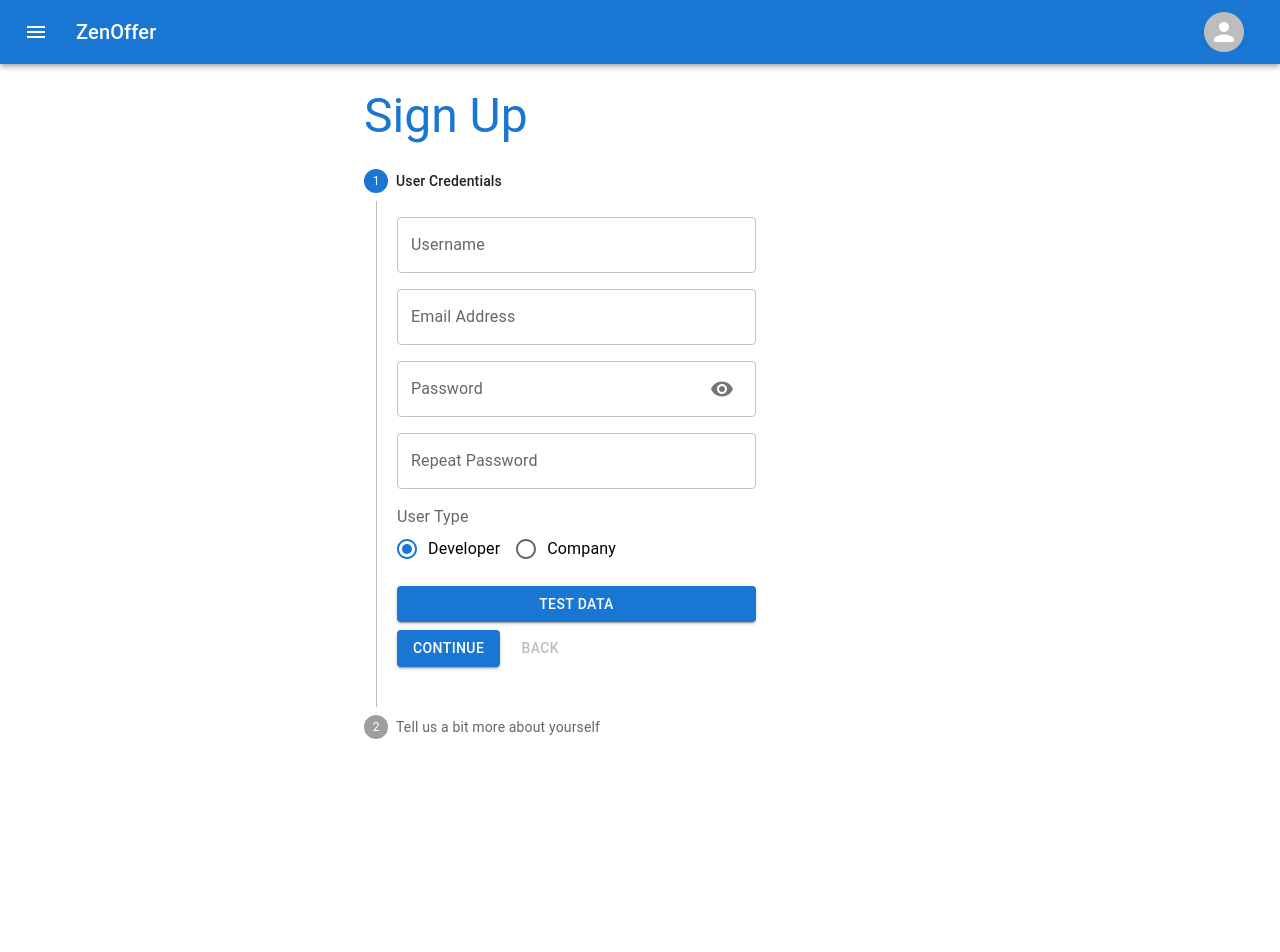
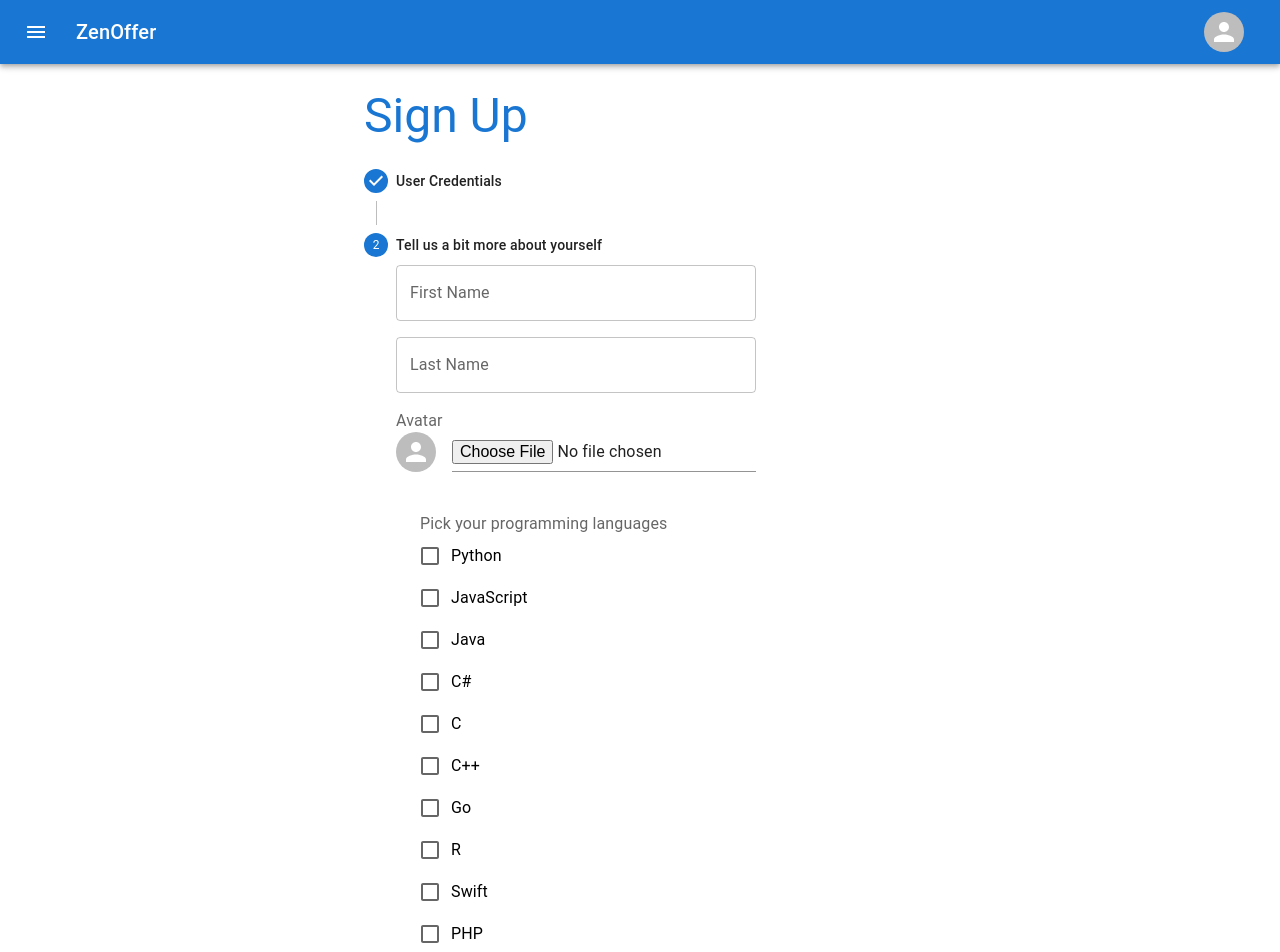
Before and after one commit to jmouton19/python-rest, a React (Create React App) app in the folder client/: page /signup in a window 1280 px wide. Shown: the top 952 px of the page. Before the commit the page ends 800 px from the top, so only its background shows below. Built offline with nearby package versions, Linux system fonts and the light colour scheme.

Commit message:
Added programming languages to sign up page

```diff
--- a/client/src/pages/SignUp/SignUp.js
+++ b/client/src/pages/SignUp/SignUp.js
@@ -1,4 +1,4 @@
-import React, { useState } from "react";
+import React, { useState, useEffect } from "react";
 import Box from "@mui/material/Box";
 import FormControl from "@mui/material/FormControl";
 import Container from "@mui/material/Container";
@@ -13,6 +13,8 @@ import VisibilityOff from "@mui/icons-material/VisibilityOff";
 import RadioGroup from "@mui/material/RadioGroup";
 import FormControlLabel from "@mui/material/FormControlLabel";
 import FormLabel from "@mui/material/FormLabel";
+import FormGroup from "@mui/material/FormGroup";
+import Checkbox from "@mui/material/Checkbox";
 import Radio from "@mui/material/Radio";
 import Button from "@mui/material/Button";
 import Stepper from "@mui/material/Stepper";
@@ -23,8 +25,26 @@ import FormHelperText from "@mui/material/FormHelperText";
 import axios from "axios";
 import AvatarPicker from "./AvatarPicker";
 
+const languageList = [
+	"Python",
+	"JavaScript",
+	"Java",
+	"C#",
+	"C",
+	"C++",
+	"Go",
+	"R",
+	"Swift",
+	"PHP",
+];
+
+const languagesInitialState = languageList.map((language) => ({
+	name: language,
+	checked: false,
+}));
+
 function SignUp() {
-	const [activeStep, setActiveStep] = React.useState(0);
+	const [activeStep, setActiveStep] = React.useState(1);
 
 	const [username, setUsername] = useState("");
 	const [email, setEmail] = useState("");
@@ -33,8 +53,10 @@ function SignUp() {
 	const [showPassword, setShowPassword] = useState(false);
 	const [userType, setUserType] = useState("developer");
 	const [avatarUrl, setAvatarUrl] = useState(null);
+	const [languages, setLanguages] = useState(languagesInitialState);
+	const [selectedLanguages, setSelectedLanguages] = useState([]);
 
-	console.log({ username, email, password, userType, avatarUrl });
+	console.log({ username, email, password, userType, avatarUrl, selectedLanguages });
 
 	function toggleShowPassword() {
 		setShowPassword(!showPassword);
@@ -52,6 +74,37 @@ function SignUp() {
 				}
 			});
 	}
+
+	function toggleLanguageChecked(languageName) {
+		// looks through the language state, which is a list
+		// when it finds a match based on the language name it will toggle the checked variable
+		// then saves this as new react state
+
+		const newState = languages.map((language) => {
+			if (language.name.localeCompare(languageName) == 0) {
+				return {
+					...language,
+					checked: !language.checked,
+				};
+			}
+			return language;
+		});
+		setLanguages(newState);
+	}
+
+	useEffect(() => {
+
+
+		const newSelectedLanguage = languages.reduce((previousValue, language) => {
+			if (language.checked){
+				previousValue.push(language.name);
+			}
+			return previousValue;
+		},[]);
+
+		setSelectedLanguages(newSelectedLanguage);
+
+	}, [languages]);
 
 	return (
 		<React.Fragment>
@@ -303,8 +356,50 @@ function SignUp() {
 												}
 											/>
 										</Grid>
+
 										<Grid item xs={12}>
-                                            We need more things here ...
+											<FormControl
+												sx={{ m: 3 }}
+												component="fieldset"
+												variant="standard"
+											>
+												<FormLabel component="legend">
+                                                    Pick your programming
+                                                    languages
+												</FormLabel>
+												<FormGroup>
+													{languages.map(
+														(language) => (
+															<FormControlLabel
+																key={
+																	language.name
+																}
+																control={
+																	<Checkbox
+																		checked={
+																			language.checked
+																		}
+																		onChange={() => {
+																			toggleLanguageChecked(
+																				language.name
+																			);
+																		}}
+																		name={
+																			language.name
+																		}
+																	/>
+																}
+																label={
+																	language.name
+																}
+															/>
+														)
+													)}
+												</FormGroup>
+												<FormHelperText>
+                                                    Experience in these will be setup later.
+												</FormHelperText>
+											</FormControl>
 										</Grid>
 									</Grid>
 								</Box>
```
